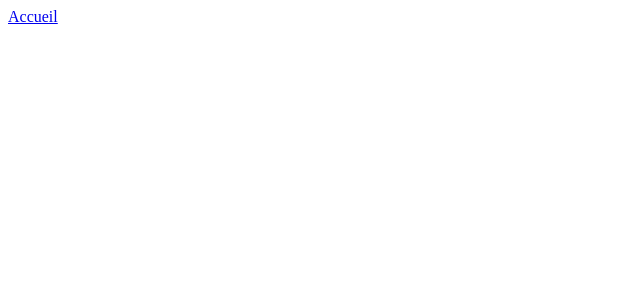
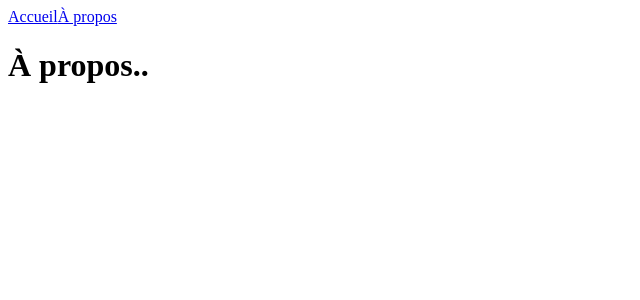
Before and after one commit to aliena-mind/P7-Kaza, a React (Create React App) app in the folder kaza-app/: page /about in a window 1280 px wide. Before the commit this address had no page. Shown: the top 300 px of the page, without its empty margins (0-640 px from the left). Built offline with nearby package versions, Linux system fonts and the light colour scheme.

Commit message:
Ajout de pages & components
- Ajout de la page About
- Ajout d'une component Erreur

```diff
--- /dev/null
+++ b/kaza-app/src/components/Error/index.jsx
@@ -0,0 +1,9 @@
+function Error() {
+    return (
+        <div>
+            <h1>Oups 🙈 Cette page n'existe pas</h1>
+        </div>
+    )
+}
+
+export default Error
--- a/kaza-app/src/components/Header/index.jsx
+++ b/kaza-app/src/components/Header/index.jsx
@@ -4,6 +4,7 @@ function Header() {
     return (
         <nav>
             <Link to="/">Accueil</Link>
+            <Link to="/about">À propos</Link>
         </nav>
     )
 }
--- a/kaza-app/src/index.jsx
+++ b/kaza-app/src/index.jsx
@@ -6,6 +6,8 @@ import { BrowserRouter as Router, Routes, Route} from 'react-router-dom' // impo
 // importation des differents éléments du site :
 import Header from './components/Header'
 import Home from './pages/Home'
+import About from './pages/About'
+import Error from './components/Error'
 
 // affichage des éléments :
 ReactDOM.render(
@@ -14,6 +16,8 @@ ReactDOM.render(
       <Header />
       <Routes>
         <Route exact path="/" element={<Home/>} />
+        <Route path="/about" element={<About/>} />
+        <Route path="*" element={<Error/>} />
       </Routes>
     </Router>
   </React.StrictMode>,
--- /dev/null
+++ b/kaza-app/src/pages/About/index.jsx
@@ -0,0 +1,9 @@
+function About() {
+    return (
+        <div>
+            <h1>À propos..</h1>
+        </div>
+    )
+}
+
+export default About
--- a/kaza-app/src/pages/Home/index.jsx
+++ b/kaza-app/src/pages/Home/index.jsx
@@ -1,9 +1,7 @@
-
-
 function Home() {
   return (
-    <div className="App">
-
+    <div className="Home">
+      <h1>Accueil</h1>
     </div>
   );
 }
```
